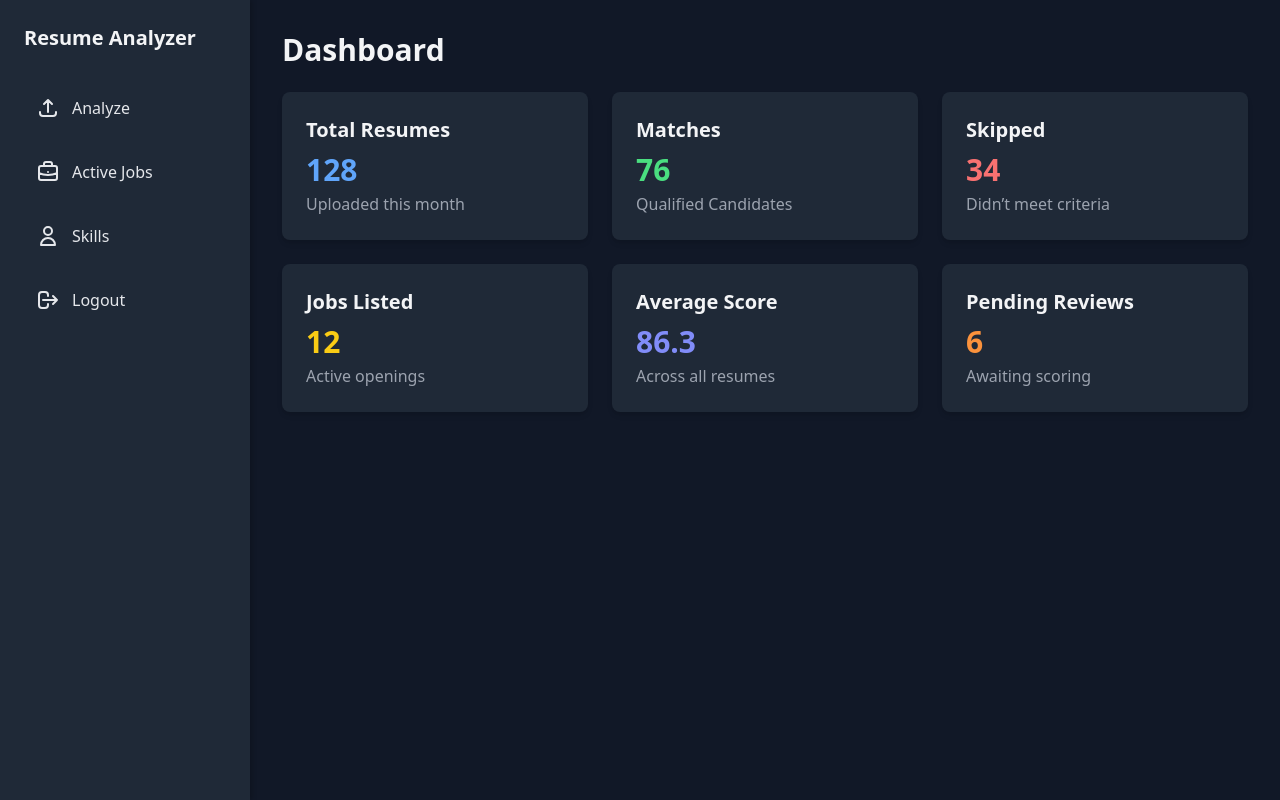
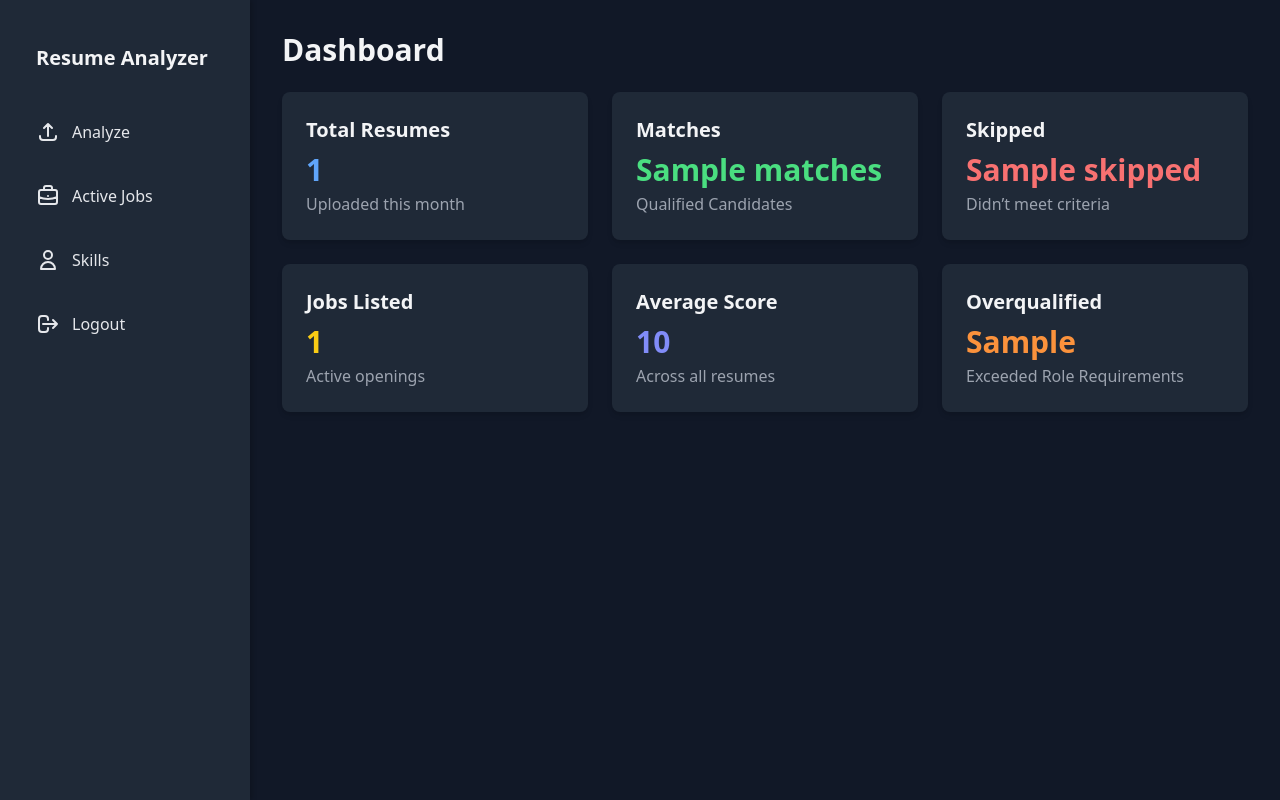
Before and after one commit to YeasinKabirJoy/resume_analyzer, a Django app: template templates/home.html in a window 1280 px wide. Run offline with Django 5.2, Linux system fonts and the light colour scheme; the template is opened without the code that fills it: most values are stand-ins (such as "Sample title", 1, 10 or a date in 2020); some libraries are stand-ins or nearby versions.

Commit message:
dashboarad/home

```diff
--- a/templates/base.html
+++ b/templates/base.html
@@ -85,7 +85,9 @@
 
     <!-- Sidebar Navigation -->
     <nav class="sidebar">
-        <h2 class="text-xl font-bold mb-6 text-gray-100">Resume Analyzer</h2>
+         <a href="/">
+             <h2 class="text-xl font-bold mb-2 text-gray-100">Resume Analyzer</h2>
+        </a>
         <a href="/upload" class="{% block nav-upload %}{% endblock %}">
             <svg xmlns="http://www.w3.org/2000/svg" fill="none" viewBox="0 0 24 24" stroke="currentColor">
                 <path stroke-linecap="round" stroke-linejoin="round" stroke-width="2" d="M4 16v1a3 3 0 003 3h10a3 3 0 003-3v-1m-4-8l-4-4m0 0L8 8m4-4v12" />
--- a/templates/home.html
+++ b/templates/home.html
@@ -11,43 +11,43 @@
     <!-- Card 1 -->
     <div class="bg-gray-800 rounded-lg p-6 shadow-md hover:shadow-lg transition">
       <h2 class="text-xl font-semibold mb-2">Total Resumes</h2>
-      <p class="text-3xl font-bold text-blue-400">128</p>
+      <p class="text-3xl font-bold text-blue-400">{{resume_count}}</p>
       <p class="text-gray-400 mt-1">Uploaded this month</p>
     </div>
 
     <!-- Card 2 -->
     <div class="bg-gray-800 rounded-lg p-6 shadow-md hover:shadow-lg transition">
       <h2 class="text-xl font-semibold mb-2">Matches</h2>
-      <p class="text-3xl font-bold text-green-400">76</p>
+      <p class="text-3xl font-bold text-green-400">{{matches}}</p>
       <p class="text-gray-400 mt-1">Qualified Candidates</p>
     </div>
 
     <!-- Card 3 -->
     <div class="bg-gray-800 rounded-lg p-6 shadow-md hover:shadow-lg transition">
       <h2 class="text-xl font-semibold mb-2">Skipped</h2>
-      <p class="text-3xl font-bold text-red-400">34</p>
+      <p class="text-3xl font-bold text-red-400">{{skipped}}</p>
       <p class="text-gray-400 mt-1">Didn’t meet criteria</p>
     </div>
 
     <!-- Card 4 -->
     <div class="bg-gray-800 rounded-lg p-6 shadow-md hover:shadow-lg transition">
       <h2 class="text-xl font-semibold mb-2">Jobs Listed</h2>
-      <p class="text-3xl font-bold text-yellow-400">12</p>
+      <p class="text-3xl font-bold text-yellow-400">{{active_job_count}}</p>
       <p class="text-gray-400 mt-1">Active openings</p>
     </div>
 
     <!-- Card 5 -->
     <div class="bg-gray-800 rounded-lg p-6 shadow-md hover:shadow-lg transition">
       <h2 class="text-xl font-semibold mb-2">Average Score</h2>
-      <p class="text-3xl font-bold text-indigo-400">86.3</p>
+      <p class="text-3xl font-bold text-indigo-400">{{average_score}}</p>
       <p class="text-gray-400 mt-1">Across all resumes</p>
     </div>
 
     <!-- Card 6 -->
     <div class="bg-gray-800 rounded-lg p-6 shadow-md hover:shadow-lg transition">
-      <h2 class="text-xl font-semibold mb-2">Pending Reviews</h2>
-      <p class="text-3xl font-bold text-orange-400">6</p>
-      <p class="text-gray-400 mt-1">Awaiting scoring</p>
+      <h2 class="text-xl font-semibold mb-2">Overqualified</h2>
+      <p class="text-3xl font-bold text-orange-400">{{over_qualified}}</p>
+      <p class="text-gray-400 mt-1">Exceeded Role Requirements</p>
     </div>
 
   </div>
```
Also changed, not shown: analyzer/views.py (+17 -2 lines).
